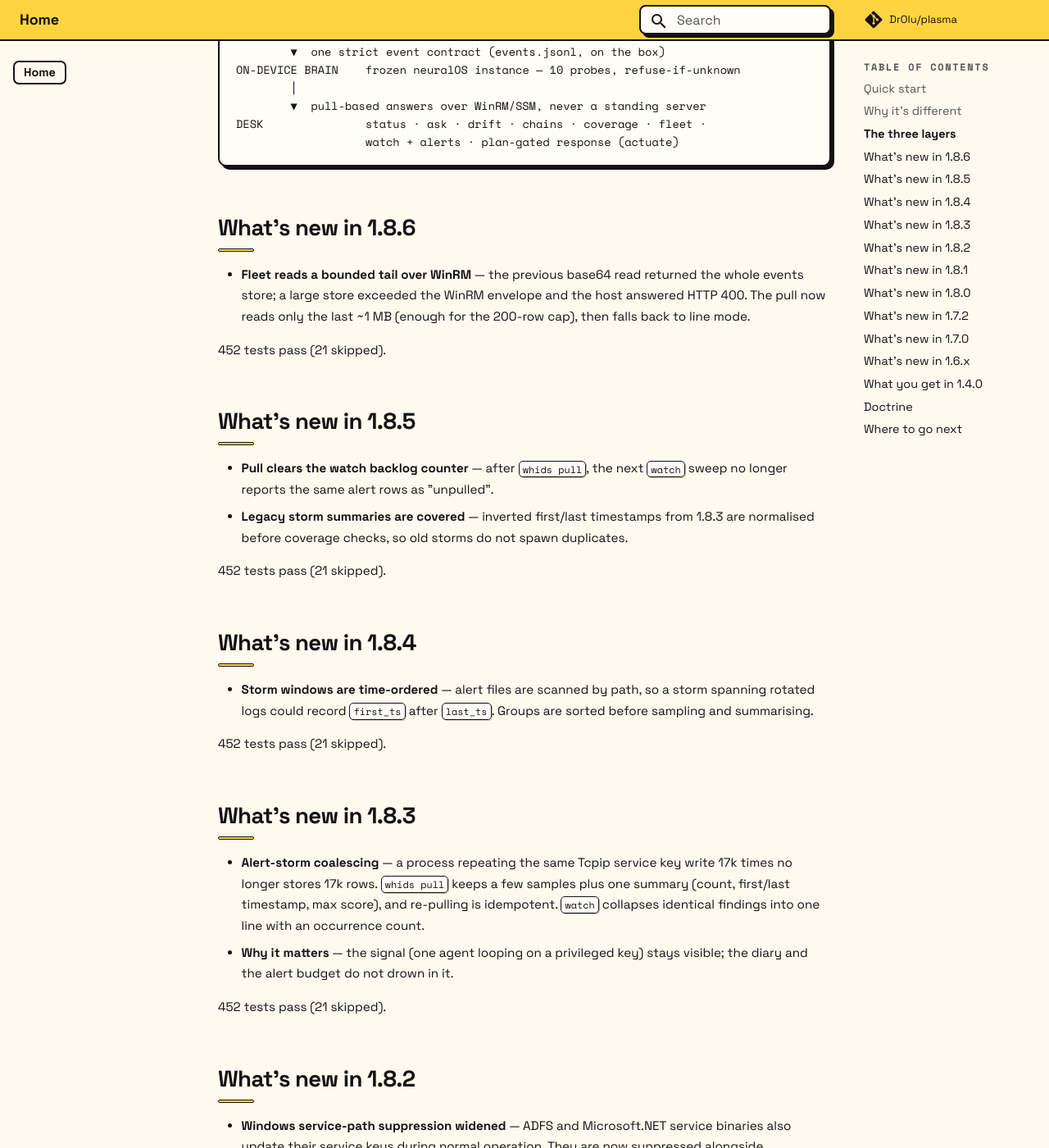
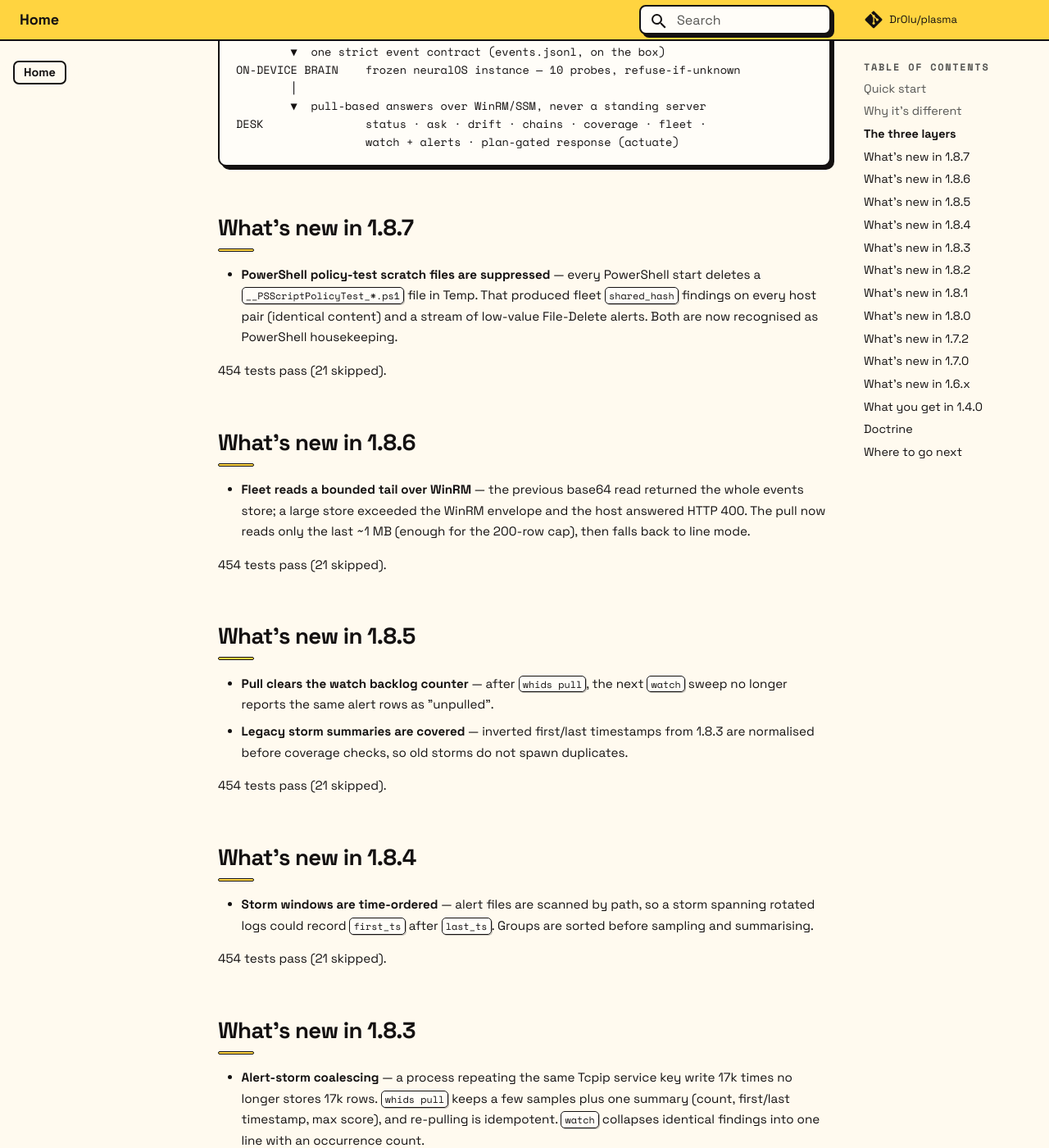
Before and after one commit to DrOlu/plasma, an MkDocs documentation site: the page built from docs/index.md, in a window 1280 px wide and 1400 px high, scrolled down 2238 px. Shown: the whole window at 82% size. Built offline with MkDocs 1.6.1 and Material for MkDocs 9.7.7, drawn with Linux system fonts in a browser that asks for light colours; comment, search, counter and statistics services are not loaded; some of the changed text lies outside the part shown.

Commit message:
fix: v1.8.7 — PowerShell policy-test noise
Every PowerShell start deletes __PSScriptPolicyTest_*.ps1 from Temp. The
identical hash became a fleet shared_hash on every host pair and the
deletes generated low-value File-Delete alerts. Suppress both as PowerShell
housekeeping. 454 passed / 21 skipped.

````diff
--- a/docs/index.md
+++ b/docs/index.md
@@ -1,18 +1,18 @@
 <div class="raft-hero" markdown="0">
-<p class="raft-eyebrow">Windows EDR &middot; v1.8.6</p>
+<p class="raft-eyebrow">Windows EDR &middot; v1.8.7</p>
 <h1>No log lake.<br>No cloud.<br>No blind trust.</h1>
 <p class="raft-lede">Plasma keeps the telemetry on the box, answers questions with a
 121M on-device model, and makes every response named, journaled, and reversible.
 The endpoint can explain itself &mdash; without shipping its diary anywhere.</p>
 <div class="raft-actions">
 <a class="raft-btn primary" href="getting-started/">Get started</a>
-<a class="raft-btn" href="https://github.com/DrOlu/plasma/releases/latest">Download v1.8.6</a>
+<a class="raft-btn" href="https://github.com/DrOlu/plasma/releases/latest">Download v1.8.7</a>
 <a class="raft-btn" href="agent-native/">Agent-native operation</a>
 </div>
 <div class="raft-badges">
 <span class="raft-badge">91.7% rollup coverage</span>
 <span class="raft-badge">13 reversible actions</span>
-<span class="raft-badge">452 tests</span>
+<span class="raft-badge">454 tests</span>
 <span class="raft-badge">Signed MSI + SHA256SUMS</span>
 </div>
 </div>
@@ -81,6 +81,16 @@ DESK               status · ask · drift · chains · coverage · fleet ·
                    watch + alerts · plan-gated response (actuate)
 ```
 
+## What's new in 1.8.7
+
+- **PowerShell policy-test scratch files are suppressed** — every
+  PowerShell start deletes a `__PSScriptPolicyTest_*.ps1` file in Temp.
+  That produced fleet `shared_hash` findings on every host pair (identical
+  content) and a stream of low-value File-Delete alerts. Both are now
+  recognised as PowerShell housekeeping.
+
+454 tests pass (21 skipped).
+
 ## What's new in 1.8.6
 
 - **Fleet reads a bounded tail over WinRM** — the previous base64 read
@@ -88,7 +98,7 @@ DESK               status · ask · drift · chains · coverage · fleet ·
   envelope and the host answered HTTP 400. The pull now reads only the
   last ~1 MB (enough for the 200-row cap), then falls back to line mode.
 
-452 tests pass (21 skipped).
+454 tests pass (21 skipped).
 
 ## What's new in 1.8.5
 
@@ -98,7 +108,7 @@ DESK               status · ask · drift · chains · coverage · fleet ·
   from 1.8.3 are normalised before coverage checks, so old storms do not
   spawn duplicates.
 
-452 tests pass (21 skipped).
+454 tests pass (21 skipped).
 
 ## What's new in 1.8.4
 
@@ -106,7 +116,7 @@ DESK               status · ask · drift · chains · coverage · fleet ·
   a storm spanning rotated logs could record `first_ts` after `last_ts`.
   Groups are sorted before sampling and summarising.
 
-452 tests pass (21 skipped).
+454 tests pass (21 skipped).
 
 ## What's new in 1.8.3
 
@@ -118,7 +128,7 @@ DESK               status · ask · drift · chains · coverage · fleet ·
 - **Why it matters** — the signal (one agent looping on a privileged key)
   stays visible; the diary and the alert budget do not drown in it.
 
-452 tests pass (21 skipped).
+454 tests pass (21 skipped).
 
 ## What's new in 1.8.2
 
@@ -127,7 +137,7 @@ DESK               status · ask · drift · chains · coverage · fleet ·
   They are now suppressed alongside System32/SysWOW64; `C:\Windows\Temp`,
   `Tasks` and `Debug` are explicitly excluded, and LOLBins keep full score.
 
-452 tests pass (21 skipped).
+454 tests pass (21 skipped).
 
 ## What's new in 1.8.1
 
@@ -147,7 +157,7 @@ A short follow-up from the live estate run of 1.8.0.
 - **Run-key suppression narrowed** — a Microsoft-signed LOLBin writing a
   Run key is the technique, not a benign installer.
 
-452 tests pass (21 skipped).
+454 tests pass (21 skipped).
 
 ## What's new in 1.8.0
 
@@ -176,7 +186,7 @@ Windows estate.
   persistence no longer flags unsigned Windows binaries, and identity drops
   malformed domains/timestamps.
 
-452 tests pass (21 skipped).
+454 tests pass (21 skipped).
 
 ## What's new in 1.7.2
 
--- a/plasma/__init__.py
+++ b/plasma/__init__.py
@@ -1,5 +1,5 @@
 """Plasma — agent-based EDR bundle with a frozen neuralOS instance."""
 
-__version__ = "1.8.6"
+__version__ = "1.8.7"
 PRODUCT = "Plasma"
 SCHEMA_VERSION = 1
--- a/pyproject.toml
+++ b/pyproject.toml
@@ -4,7 +4,7 @@ build-backend = "setuptools.build_meta"
 
 [project]
 name = "plasma-edr"
-version = "1.8.6"
+version = "1.8.7"
 description = "Plasma — an agent-based EDR bundle: Sentinel detection layer + a frozen neuralOS instance"
 readme = "README.md"
 requires-python = ">=3.9"
````
Also changed, not shown: CHANGELOG.md (+6 -0 lines), docs/changelog.md (+6 -0 lines), website/index.html (+6 -6 lines), 5 other files.
